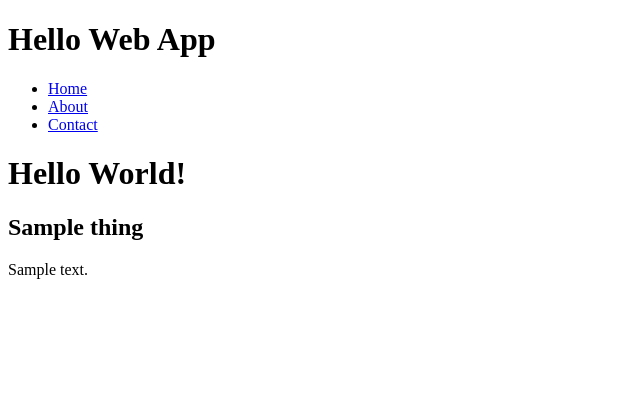
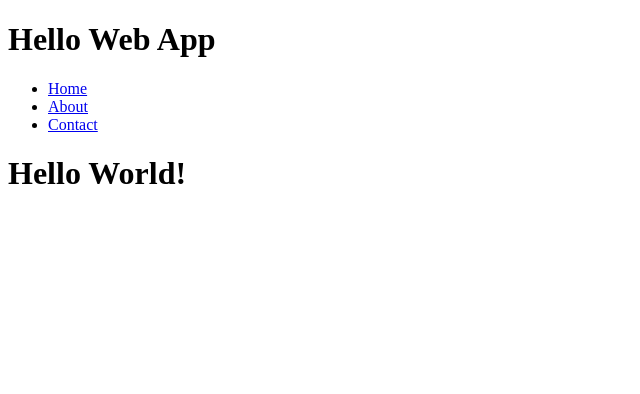
Before and after one commit to Josh-Bonello/hellowebapp, a Django app: template collection/templates/index.html in a window 1280 px wide. Shown: the top 394 px of the page, without its empty margins (0-640 px from the left). Run offline with Django 3.2, Linux system fonts and the light colour scheme; the template is opened without the code that fills it: most values are stand-ins (such as "Sample title", 1, 10 or a date in 2020).

Commit message:
Nested logic in index.html WORKING

```diff
--- a/collection/templates/index.html
+++ b/collection/templates/index.html
@@ -7,7 +7,8 @@
 {% block content %}
     <h1>Hello World!</h1>
     {% for thing in things %}
-    <h2>{{ thing.name }}</h2>
-    <p>{{ thing.description }}</p>
+    	{% if thing.name == "myThing" %}
+		{{ thing.name }}
+	{% endif %}
     {% endfor %}
 {% endblock content %}
```
